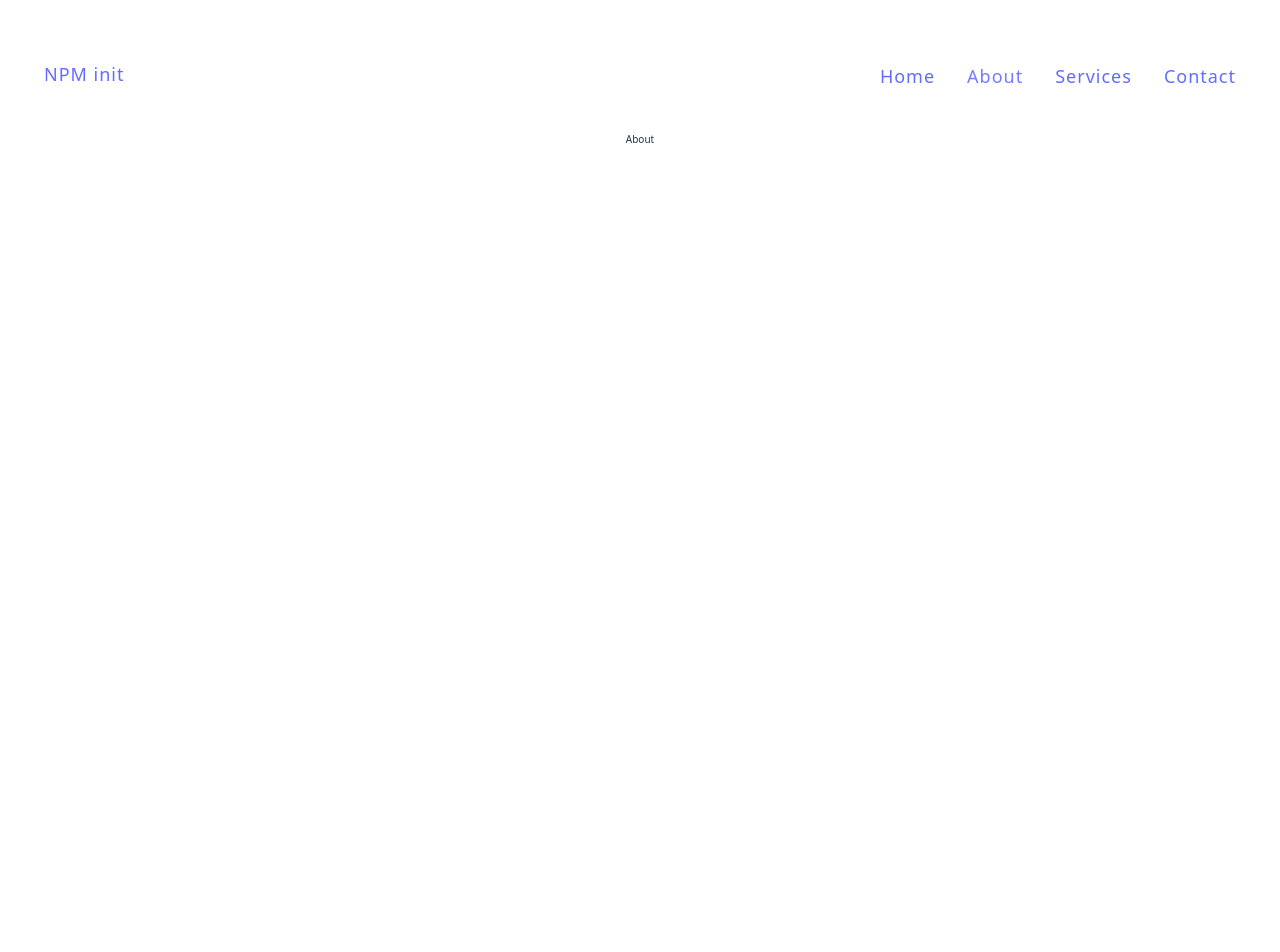
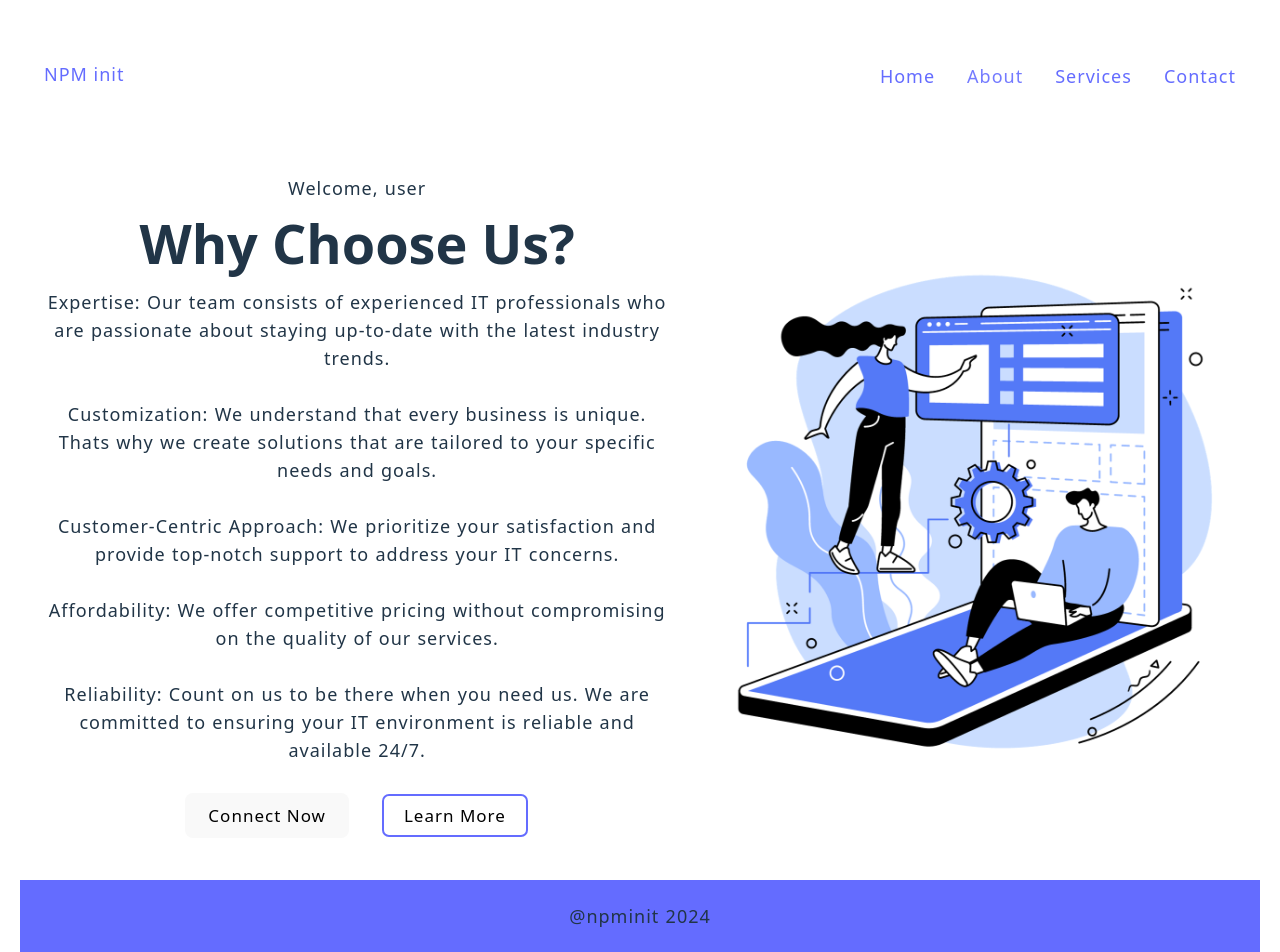
Before and after one commit to pranabbhowmik/Mern-Stack, a React (Vite) app in the folder client/: page /about in a window 1280 px wide. Shown: the top 952 px of the page. Before the commit the page ends 800 px from the top, so only its background shows below. Built offline with nearby package versions, Linux system fonts and the light colour scheme.

Commit message:
Add Footer component and styles; enhance About page with new content and navigation

```diff
--- a/client/src/App.jsx
+++ b/client/src/App.jsx
@@ -9,6 +9,7 @@
 import { Error } from "./pages/Error";
 import "./App.css";
 import { Navbar } from "./components/Navber";
+import { Footer } from "./components/Footer/Footer";
 
 function App() {
   return (
@@ -24,6 +25,7 @@
           <Route path="/login" element={<Login />} />
           <Route path="/logout" element={<Logout />} />
         </Routes>
+        <Footer />
       </BrowserRouter>
     </>
   );
--- /dev/null
+++ b/client/src/components/Footer/Footer.css
@@ -0,0 +1,6 @@
+footer {
+  padding: 2.2rem;
+  text-align: center;
+  background-color: var(--btn-color);
+  margin-top: auto;
+}
--- /dev/null
+++ b/client/src/components/Footer/Footer.jsx
@@ -0,0 +1,9 @@
+import "./Footer.css";
+
+export const Footer = () => {
+  return (
+    <footer>
+      <p>@npminit 2024</p>
+    </footer>
+  );
+};
--- a/client/src/index.css
+++ b/client/src/index.css
@@ -167,7 +167,8 @@
 
   .hero-content {
     & p {
-      margin: 2.4rem 0 4.8rem 0;
+      font-weight: 500;
+      margin: 1.4rem 0 2.8rem 0;
       &:first-child {
         margin: 0 0 1.2rem 0;
       }
@@ -178,7 +179,7 @@
     display: flex;
     justify-content: center;
     & img {
-      width: 70%;
+      width: 100%;
       height: auto;
     }
   }
--- a/client/src/pages/About.jsx
+++ b/client/src/pages/About.jsx
@@ -1,5 +1,56 @@
 import React from "react";
-
+import { NavLink } from "react-router-dom";
 export const About = () => {
-  return <div>About</div>;
+  return (
+    <>
+      <main>
+        <section className="section-hero">
+          <div className="container grid grid-two-cols">
+            <div className="hero-content">
+              {/* <p>We care to cure your Health</p> */}
+              <p>Welcome, user</p>
+              <h1>Why Choose Us? </h1>
+              <p>
+                Expertise: Our team consists of experienced IT professionals who
+                are passionate about staying up-to-date with the latest industry
+                trends.
+              </p>
+              <p>
+                Customization: We understand that every business is unique.
+                Thats why we create solutions that are tailored to your specific
+                needs and goals.
+              </p>
+              <p>
+                Customer-Centric Approach: We prioritize your satisfaction and
+                provide top-notch support to address your IT concerns.
+              </p>
+              <p>
+                Affordability: We offer competitive pricing without compromising
+                on the quality of our services.
+              </p>
+              <p>
+                Reliability: Count on us to be there when you need us. We are
+                committed to ensuring your IT environment is reliable and
+                available 24/7.
+              </p>
+              <div className="btn btn-group">
+                <NavLink to="/contact">
+                  <button className="btn"> Connect Now</button>
+                </NavLink>
+                <button className="btn secondary-btn">learn more</button>
+              </div>
+            </div>
+            <div className="hero-image">
+              <img
+                src="/images/about.png"
+                alt="coding buddies "
+                width="400"
+                height="500"
+              />
+            </div>
+          </div>
+        </section>
+      </main>
+    </>
+  );
 };
```
